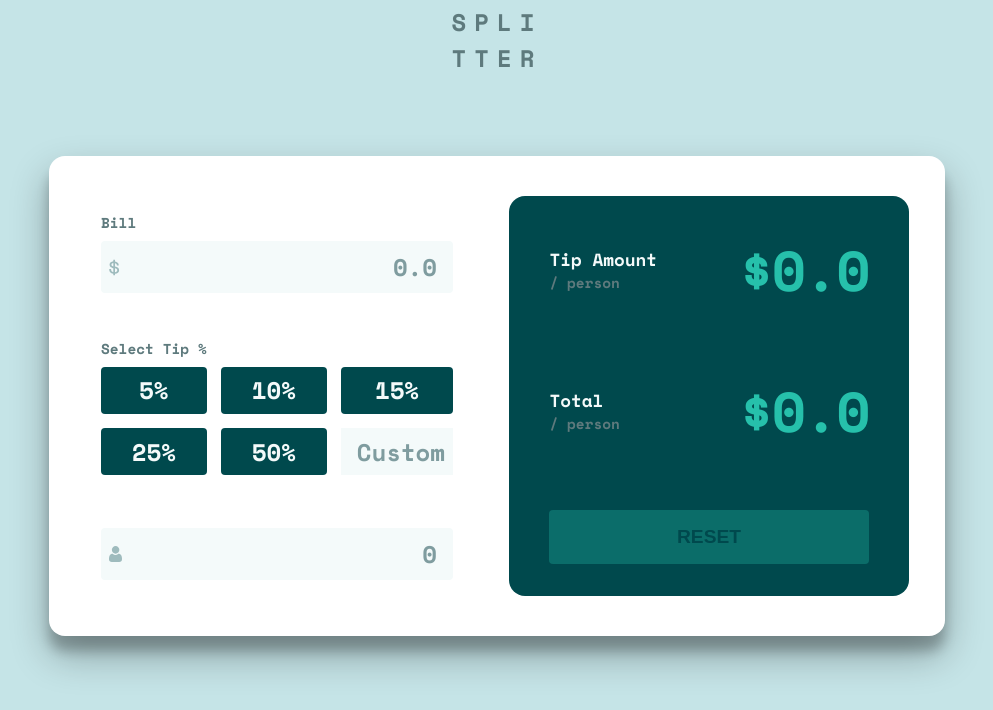
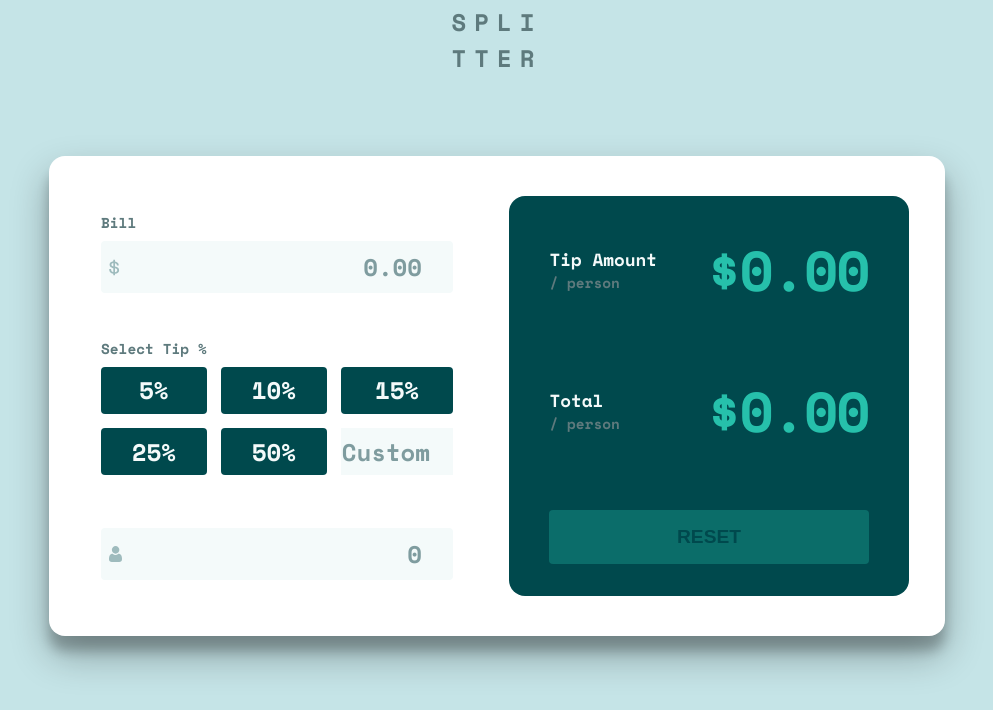
Before and after one commit to Brunno-DaSilva/tip-calculator, a React (Create React App) app: page / in a window 1280 px wide. Shown: the top 710 px of the page, without its empty margins (143-1136 px from the left). Built offline with nearby package versions, Linux system fonts and the light colour scheme.

Commit message:
FIXED: Prevented any char other than number to be added

```diff
--- a/src/Components/Result/Result.jsx
+++ b/src/Components/Result/Result.jsx
@@ -15,7 +15,7 @@ const Result = ({ totalAmount, tipAmount, reset }) => {
           </div>
 
           <div className="amount__figure">
-            <h3>${defaultTip === null ? "0.0" : defaultTip}</h3>
+            <h3>${defaultTip === null ? "0.00" : defaultTip}</h3>
           </div>
         </div>
 
@@ -26,7 +26,7 @@ const Result = ({ totalAmount, tipAmount, reset }) => {
           </div>
 
           <div className="total__figure">
-            <h3>${defaultTotal === null ? "0.0" : defaultTotal}</h3>
+            <h3>${defaultTotal === null ? "0.00" : defaultTotal}</h3>
           </div>
         </div>
         <div className="result__button">
--- a/src/Components/UserInput/UserInput.jsx
+++ b/src/Components/UserInput/UserInput.jsx
@@ -54,8 +54,8 @@ const UserInput = ({
               <input
                 name="bill"
                 onChange={handleBillChange}
-                type="text"
-                placeholder="0.0"
+                type="number"
+                placeholder="0.00"
                 value={billInput}
               />
             </div>
@@ -95,7 +95,7 @@ const UserInput = ({
                 <input
                   key={1 + tip.id}
                   className="tip__select--input"
-                  type="text"
+                  type="number"
                   placeholder="Custom"
                   onChange={handleTipChange}
                   name="tip"
@@ -106,7 +106,7 @@ const UserInput = ({
           </div>
         </div>
         <div className="input_value__people">
-          {peopleInput === null ? (
+          {peopleInput === 0 ? (
             <div className="people__title">
               <p>Number of People</p>
               <span>Can't be zero</span>
@@ -122,7 +122,7 @@ const UserInput = ({
               <input
                 onChange={handlePeopleChange}
                 name="people"
-                type="text"
+                type="number"
                 placeholder="0"
                 value={peopleInput}
               />
```
Also changed, not shown: src/Components/Calculator/Calculator.jsx (+0 -14 lines).
